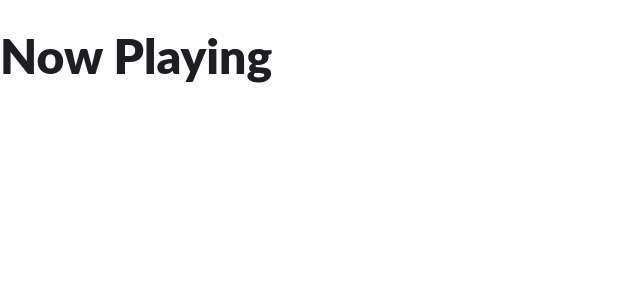
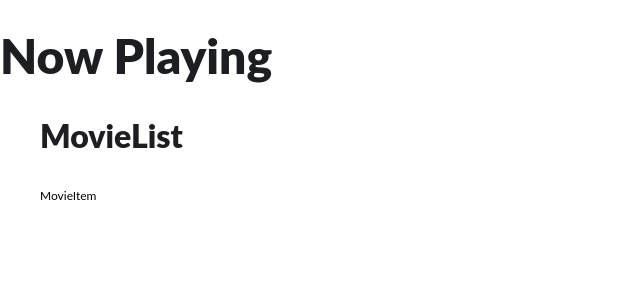
Before and after one commit to oo0ooo0/movie-current, a React (Create React App) app: page / in a window 1280 px wide. Shown: the top 300 px of the page, without its empty margins (0-640 px from the left). Built offline with nearby package versions, Linux system fonts and the light colour scheme.

Commit message:
add MovieList.jsx

```diff
--- a/src/App.js
+++ b/src/App.js
@@ -1,6 +1,7 @@
 import React from 'react';
 import GlobalStyle from './styles/GlobalStyle';
-import { BrowserRouter as Router } from 'react-router-dom';
+import { Route, BrowserRouter as Router } from 'react-router-dom';
+import MovieList from './components/MovieList';
 
 function App() {
   return (
@@ -10,6 +11,9 @@ function App() {
         <header>
           <h1>Now Playing</h1>
         </header>
+        <Route exact path='/'>
+          <MovieList />
+        </Route>
       </div>
     </Router>
   );
--- /dev/null
+++ b/src/components/MovieList.jsx
@@ -0,0 +1,16 @@
+import React from 'react';
+import styled from 'styled-components';
+
+const MovieContainer = styled.ul``;
+const MovieItem = styled.li``;
+
+function MovieList() {
+  return (
+    <MovieContainer>
+      <h2>MovieList</h2>
+      <MovieItem>MovieItem</MovieItem>
+    </MovieContainer>
+  );
+}
+
+export default MovieList;
```
